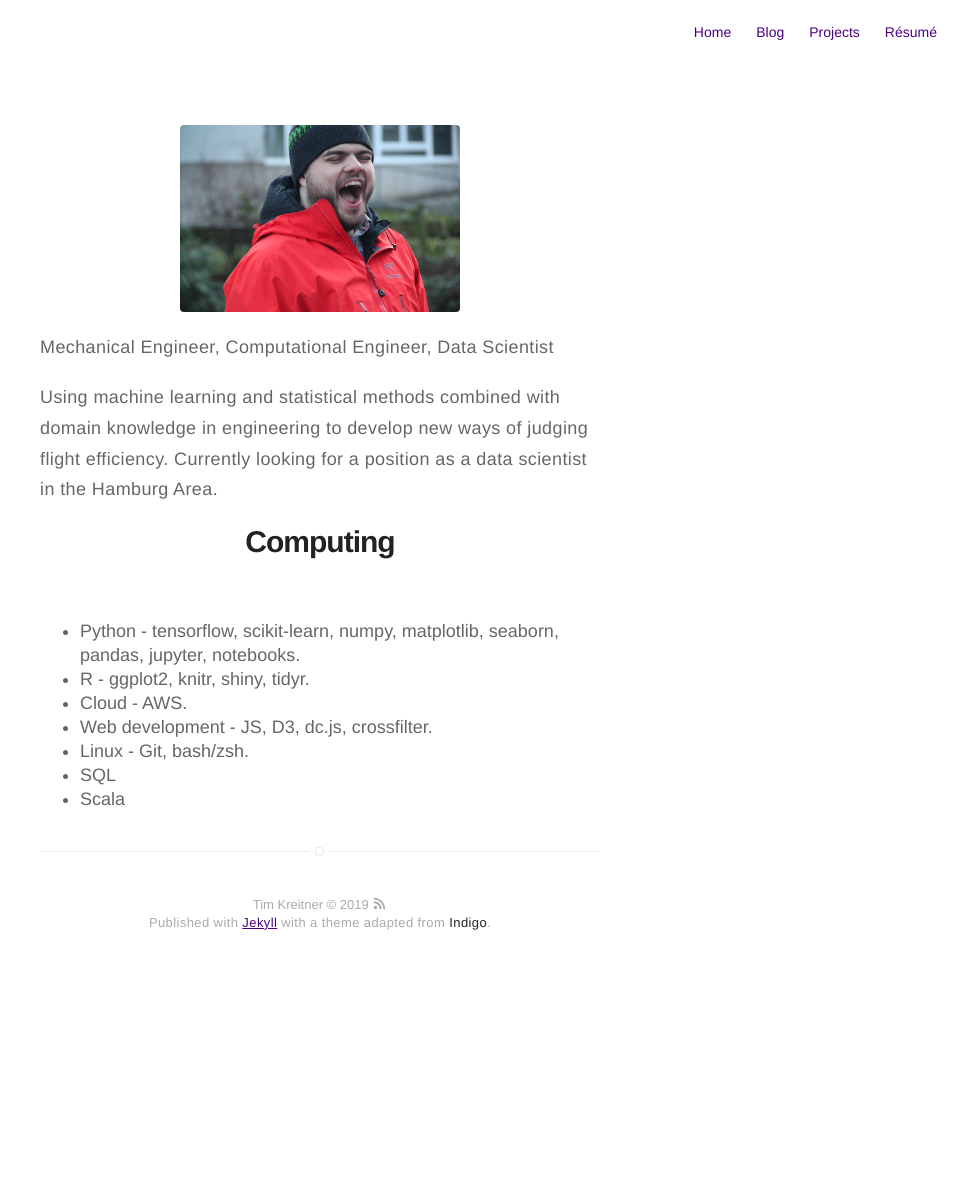
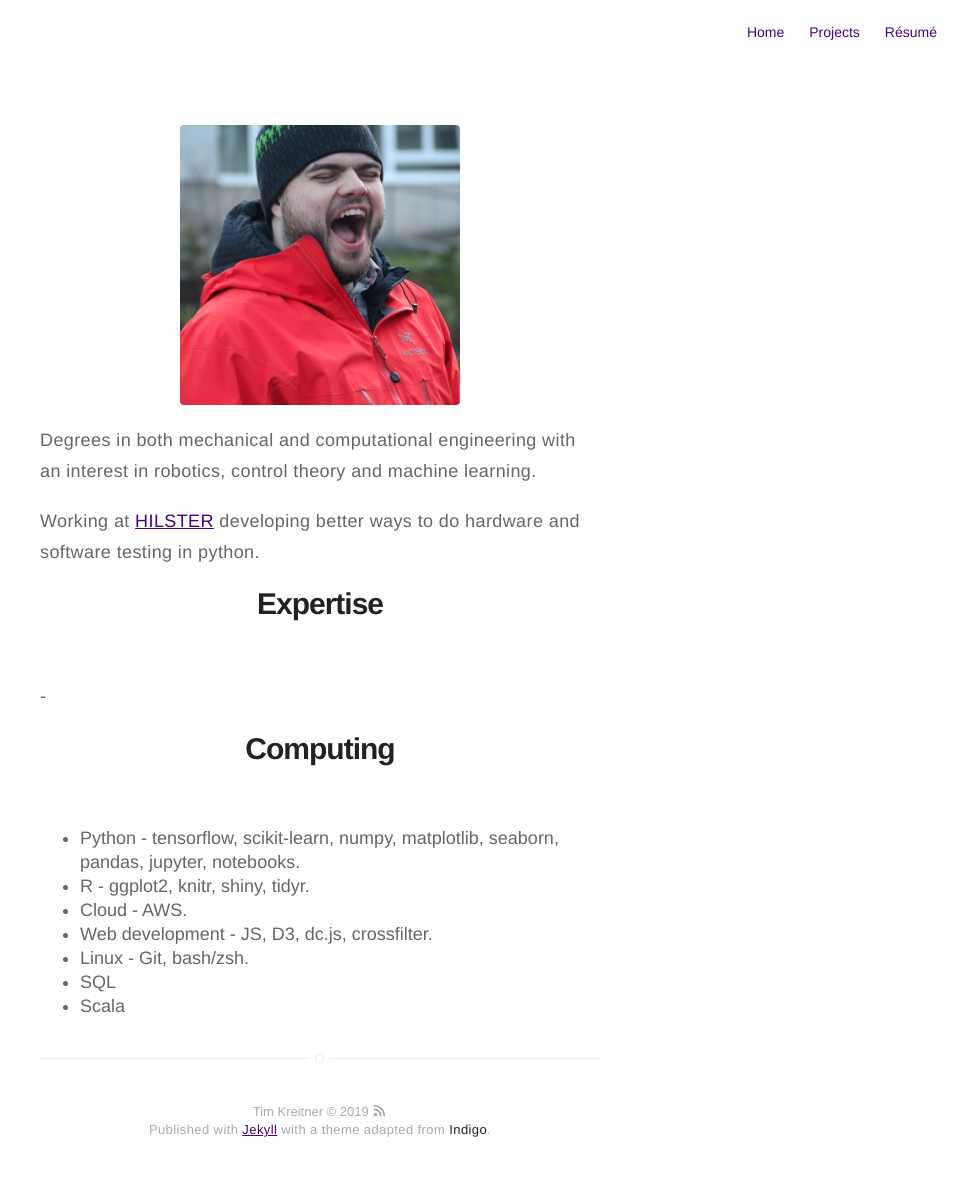
Before and after one commit to tabassco/tabassco.github.io, a Jekyll site: the page built from about.md, in a window 1280 px wide. Shown: the whole page, without its empty margins (320-1280 px from the left). Built offline with Jekyll 4.4.1, drawn with Linux system fonts in a browser that asks for light colours; before the commit the page ends 994 px from its top, so only the background shows below that.

Commit message:
editing work info

```diff
--- a/_config.yml
+++ b/_config.yml
@@ -18,41 +18,15 @@ resume-external: true
 resume-url: https://tabassco.github.io/timscv/index
 
 url: https://tabassco.github.io
-# your url: http://USERNAME.github.io
 
 # permalink: /:title/
 permalink: /blog/:title.html
 
 
-# To enable google analytics, supply your token below
-# analytics-google: 'UA-100695591-1'
+# twitter:
+github: tabassco
+# stackoverflow: 7044681/mystackoverflow
 
-# To enable piwik tracking, supply your url & site ID below
-# analytics-piwik-url: 'piwik.my-host.com'
-# analytics-piwik-id: 1
-
-# if you don't want comments in your posts, leave categories empty
-# disqus:
-#  shortname: mydisqus # enter this from your disqus account
-#  categories: #[blog, project] # only show disqus for posts that have these categories
-
-# if you don't have any of social below, comment the line
-# facebook: myfacebook
-# twitter:
-# google: mygoogle
-# instagram: myinstagram
-# pinterest: mypinterest
-# linkedin:
-# youtube: myyoutube
-# spotify: vivissima
-github: tabassco
-# lastfm: mylastfm
-# stackoverflow: 7044681/mystackoverflow
-# quora: userquora
-# reddit: username
-# medium:
-# orcid:
-# vimeo: myvimeo
 email: tim@kreitner.xyz
 
 authors:
@@ -81,19 +55,19 @@ projects: true
 
 # if you don't need "about" or "blog", comment them out below
 about: true
-blog: true
+#blog: true
 
 # do you want to show the "read time" of the posts?
-read-time: true
+#read-time: true
 
 # do you want to show the "tags" inside the posts?
-show-tags: true
+#show-tags: true
 
 # related posts inside a post?
-related: true
+#related: true
 
 # Display links for next and previous posts for the specified categories
-post-advance-links: [blog]
+#post-advance-links: [blog]
 
 # show author block at the end of a post ?
 # show-author: true
--- a/about.md
+++ b/about.md
@@ -4,9 +4,15 @@ layout: page
 ---
 ![Profile Image]({{ site.url }}/{{ site.picture }})
 
-Mechanical Engineer, Computational Engineer, Data Scientist
+Degrees in both mechanical and computational engineering with an interest in robotics, control theory and machine learning.
 
-Using machine learning and statistical methods combined with domain knowledge in engineering to develop new ways of judging flight efficiency. Currently looking for a position as a data scientist in the Hamburg Area.
+Working at [HILSTER](https://www.hilster.de/) developing better ways to do hardware and software testing in python.
+
+# Expertise
+
+-
+
+
 
 # Computing
 
```
Also changed, not shown: assets/images/tim_front.png.
